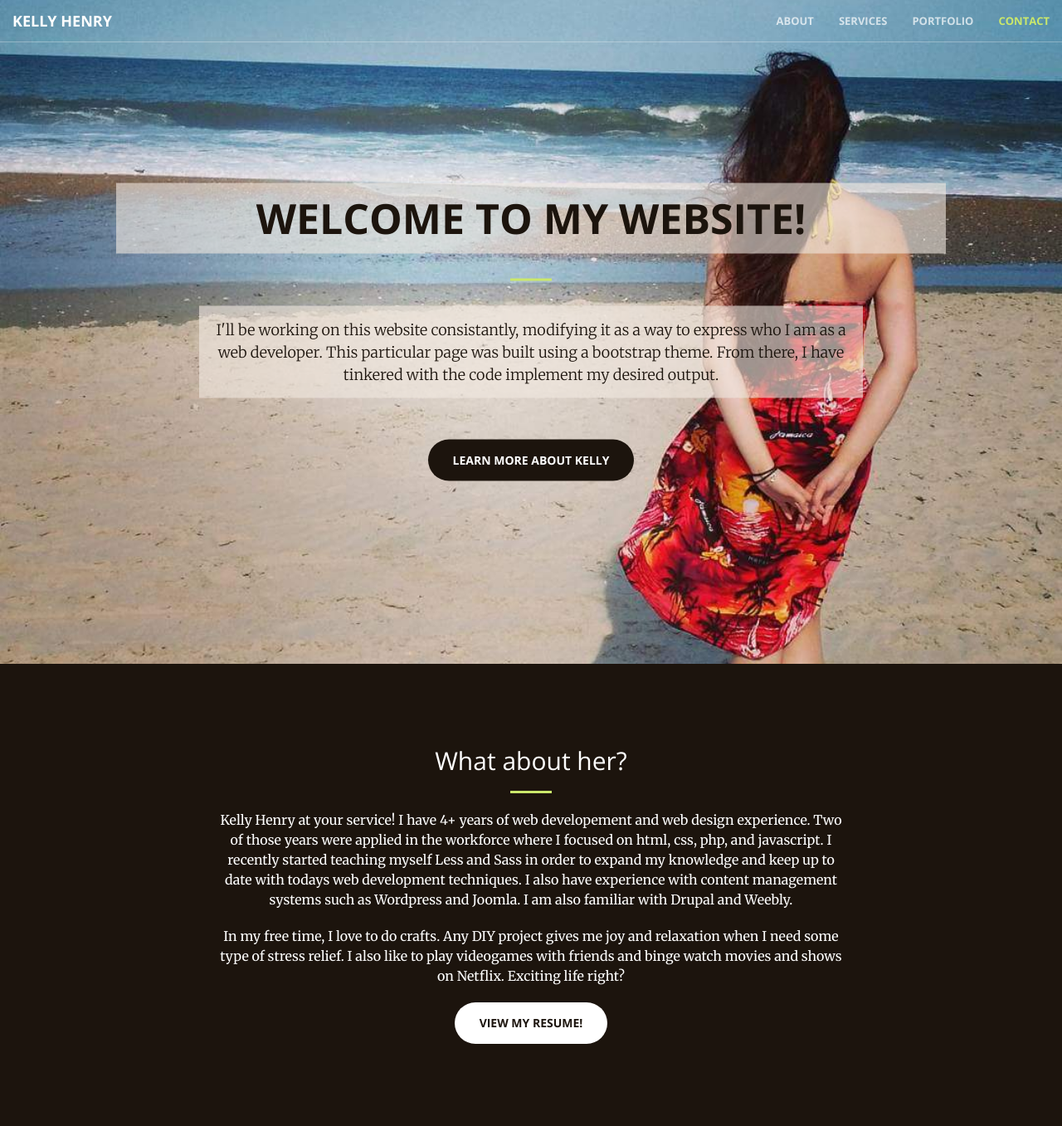
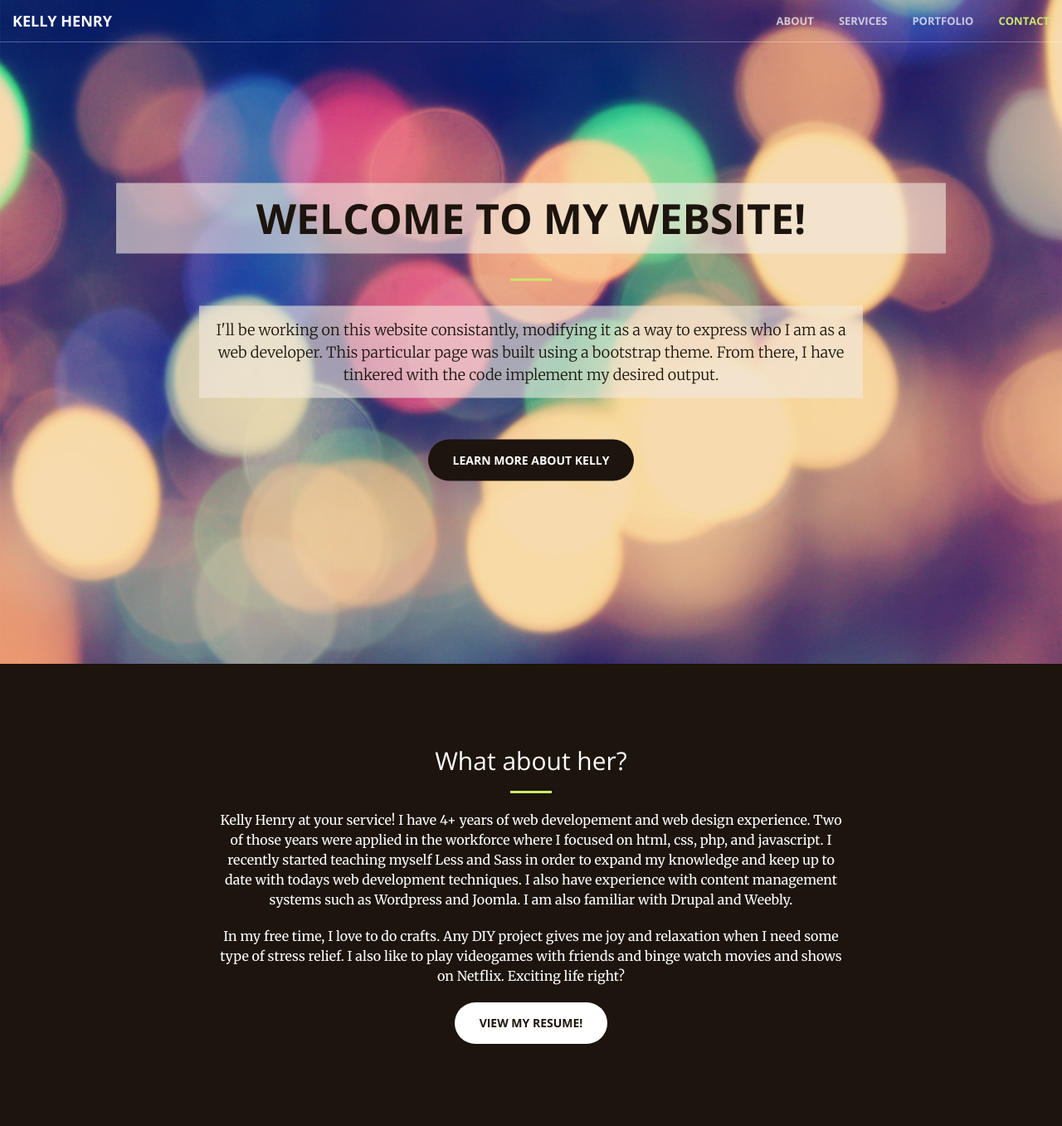
Before and after one commit to cowondamoon/portfolio, a PHP site: page / in a window 1280 px wide. Shown: the top 1357 px of the page at 83% size. Run offline with PHP 8.4, Linux system fonts and the light colour scheme; some libraries are stand-ins or nearby versions.

Commit message:
change banner

```diff
--- a/css/custom.css
+++ b/css/custom.css
@@ -1,7 +1,7 @@
 /* Custom CSS */
 
 header{
-  background-image: url('../img/banner.png');
+  background-image: url('../img/bg.jpeg');
 }
 
 header .overlay{
```
Also changed, not shown: img/bg.jpeg (added).
